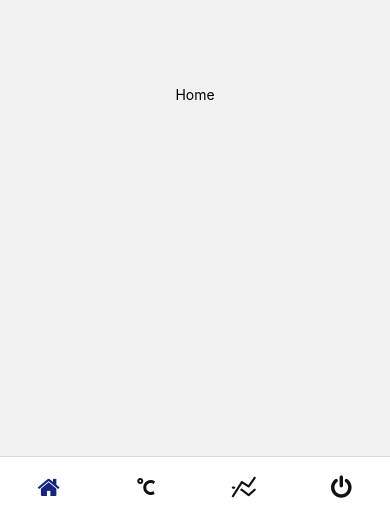
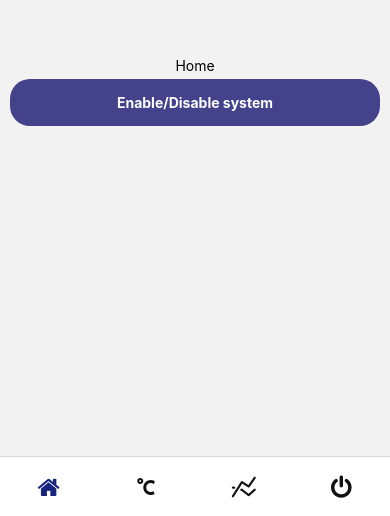
Before and after one commit to AndreeaRadu1/Smart-Greenhouse, a React Native app in the folder SmartGreenhouse/mobileApp/: screen /Home in a window 390 px wide. Shown: the part 328-844 px from the top of the page. Built offline with nearby package versions, Linux system fonts and the light colour scheme.

Commit message:
Create button component and fetch temperature/light functions

```diff
--- a/SmartGreenhouse/mobileApp/package.json
+++ b/SmartGreenhouse/mobileApp/package.json
@@ -14,6 +14,7 @@
     "expo": "~49.0.15",
     "expo-status-bar": "~1.6.0",
     "react": "18.2.0",
+    "react-hook-form": "^7.48.2",
     "react-native": "0.72.6"
   },
   "devDependencies": {
--- /dev/null
+++ b/SmartGreenhouse/mobileApp/src/components/customButton/CustomButton.js
@@ -0,0 +1,59 @@
+import React from 'react';
+import { View, Text, StyleSheet, Pressable, TouchableOpacity } from 'react-native';
+
+const CustomButton = ({ onPress, text, type = "PRIMARY" }) => {
+    return (
+        <TouchableOpacity onPress={onPress} style={[styles.container, styles[`container_${type}`]]} >
+            <Text style={[styles.text, styles[`text_${type}`]]}>{text}</Text>
+        </TouchableOpacity>
+    );
+}
+
+const styles = StyleSheet.create({
+    container: {
+        width: '95%',
+
+        padding: 15,
+        marginVertical: 5,
+
+        alignItems: 'center',
+        borderRadius: 20,
+    },
+
+    container_PRIMARY: {
+        backgroundColor: '#43428b',
+    },
+
+    container_SECONDARY: {
+        backgroundColor: '#43428b',
+        marginBottom: 40,
+        marginTop: 40,
+    },
+
+    text_SECONDARY: {
+        color: 'white',
+    },
+
+    container_Welcome: {
+        backgroundColor: 'white',
+    },
+
+    text_Welcome: {
+        color: 'black',
+    },
+
+    container_TERTIARY: {
+
+    },
+
+    text: {
+        fontWeight: 'bold',
+        color: '#fff',
+    },
+
+    text_TERTIARY: {
+        color: 'grey',
+    },
+});
+
+export default CustomButton;
--- /dev/null
+++ b/SmartGreenhouse/mobileApp/src/components/customButton/index.js
@@ -0,0 +1 @@
+export {default} from './CustomButton';
--- a/SmartGreenhouse/mobileApp/src/screens/CheckValues.js
+++ b/SmartGreenhouse/mobileApp/src/screens/CheckValues.js
@@ -1,12 +1,48 @@
-import { StyleSheet, Text, View } from 'react-native'
+import React, { useState, Component, useEffect, useRef } from 'react';
+import { StyleSheet, Text, View, TouchableOpacity } from 'react-native'
 import { StatusBar } from 'expo-status-bar';
-import React from 'react'
+import { useNavigation } from '@react-navigation/native';
+import { useForm, Controller } from 'react-hook-form';
+import CustomButton from '../components/customButton';
+
 
 export default function CheckValues() {
+    const [temperature, setTemperature] = useState(null);
+    const [light, setLight] = useState(null);
+
+    const fetchLightData = async () => {
+      try {
+        const response = await fetch('http://192.168.100.109:5000/api/1');
+        const data = await response.json();
+        if(data.sensors.value == 0){
+          setLight('It\' light');
+        }else
+          setLight('It\' dark');
+
+      } catch (error) {
+        console.error('Error fetching light data:', error);
+      }
+    };
+
+    const fetchTemperatureData = async () => {
+      try {
+        const response = await fetch('http://192.168.100.109:5000/api/4');
+        const data = await response.json();
+        setTemperature(data.sensors.value);
+
+      } catch (error) {
+        console.error('Error fetching temperature data:', error);
+      }
+    };
+
     return (
       <View style={styles.container}>
         <Text>CheckValues</Text>
         <StatusBar style="auto" />
+        <Text>Temperature Value: {temperature} °C</Text>
+        <CustomButton text="Check temperature" onPress={fetchTemperatureData} />
+        <Text>Light Value: {light} </Text>
+        <CustomButton text="Check light" onPress={fetchLightData} />
       </View>
 
     );
--- a/SmartGreenhouse/mobileApp/src/screens/Home.js
+++ b/SmartGreenhouse/mobileApp/src/screens/Home.js
@@ -1,12 +1,25 @@
-import { StyleSheet, Text, View } from 'react-native'
+import React, { useState, Component, useEffect } from 'react';
+import { StyleSheet, Text, View, TouchableOpacity } from 'react-native'
 import { StatusBar } from 'expo-status-bar';
-import React from 'react'
+import { useNavigation } from '@react-navigation/native';
+import { useForm, Controller } from 'react-hook-form';
+import CustomButton from '../components/customButton';
+
 
 export default function Home() {
+    const navigation = useNavigation();
+
+    const { control, handleSubmit, formState: { errors } } = useForm();
+
+    const onEnableDisablePressed = () => {
+      navigation.navigate('SystemOnOff');
+    };
+
     return (
       <View style={styles.container}>
         <Text>Home</Text>
         <StatusBar style="auto" />
+        <CustomButton text="Enable/Disable system" onPress={handleSubmit(onEnableDisablePressed)} />
       </View>
 
     );
```
Also changed, not shown: 1 other file (tests, documents, lock files or other folders).
